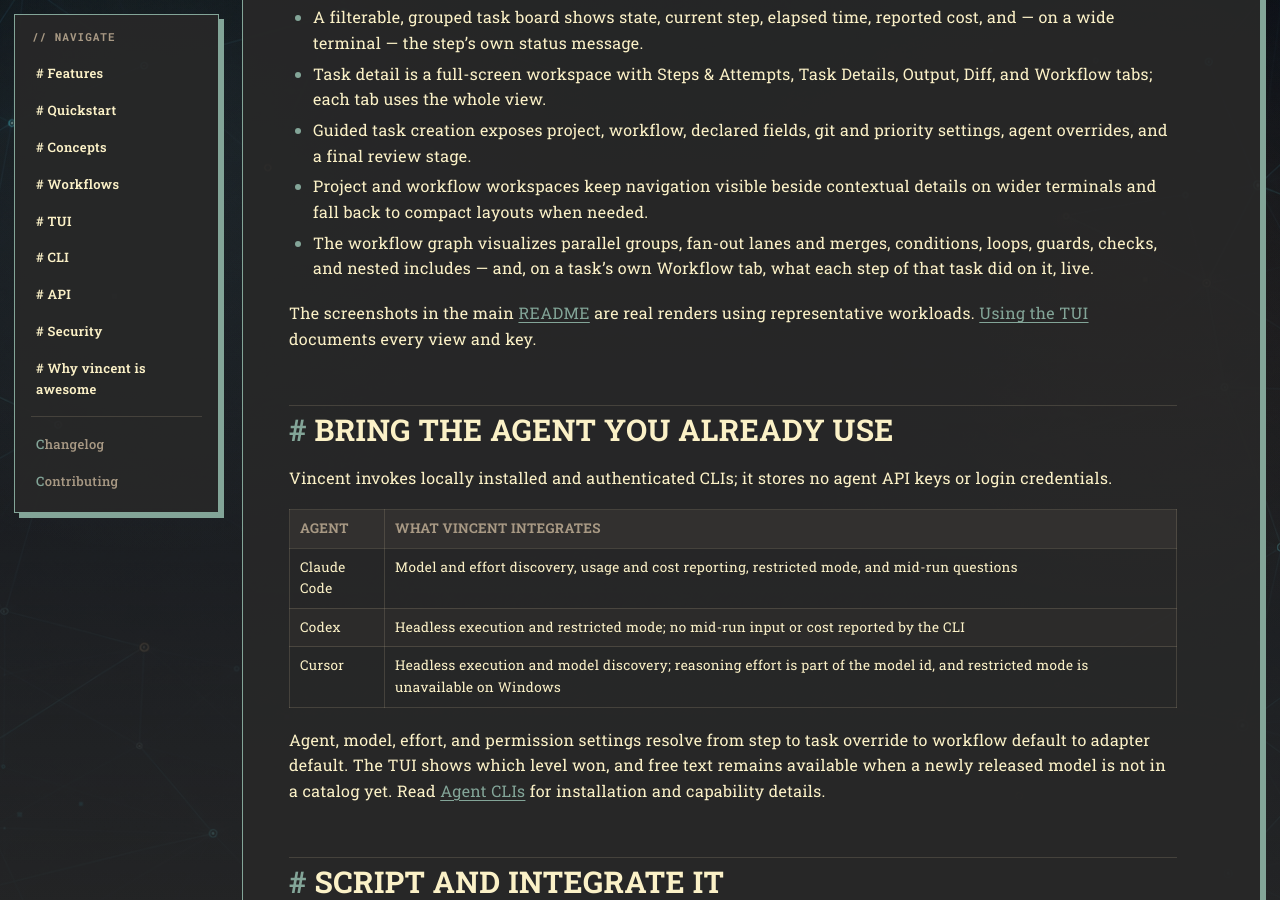
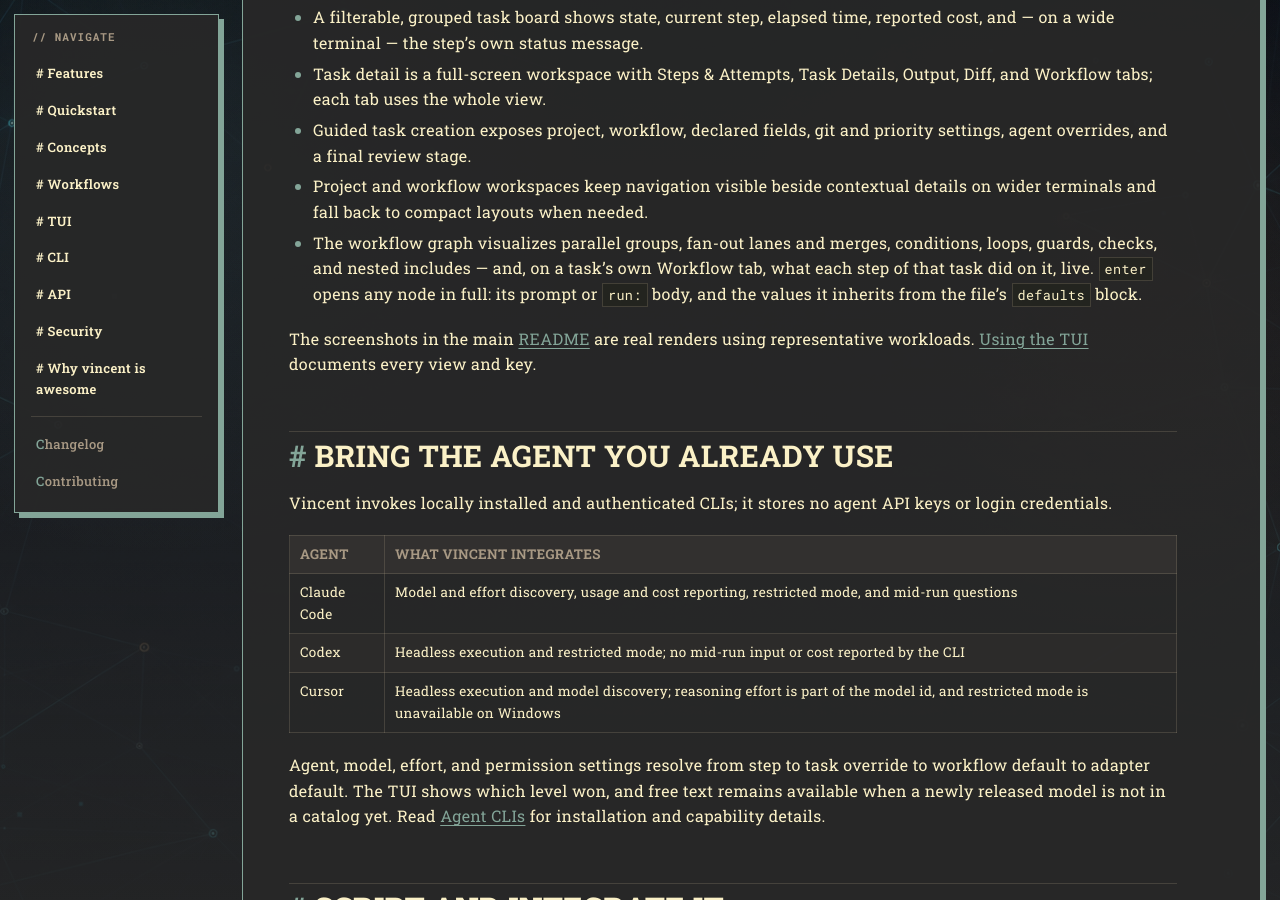
Before and after one commit to lezli01/vincent, a Jekyll site: the page built from docs/features.md, in a window 1280 px wide and 900 px high, scrolled down 4250 px. Built offline with Jekyll 4.4.1, drawn with Linux system fonts in a browser that asks for light colours; our own code applies the rules of GitHub Pages for plain Markdown files.

Commit message:
docs: name the step-detail popup where the graph is summarized
`docs/features.md` lists what the workflow graph shows and stopped at the
picture; `enter` opening a node in full is the part of it a reader is most
likely to want and was not on the page.

In `docs/guides/tui.md`, "a lane naming another workflow is one collapsed box;
opening it is not in this version" was written when nothing in the graph opened
anything. `enter` now opens every node, so say what is still missing: drawing
the referenced workflow's own graph in place. The spec's copy of the sentence
already says "opening it is navigation" and needs no change.

```diff
--- a/docs/features.md
+++ b/docs/features.md
@@ -170,7 +170,9 @@
   details on wider terminals and fall back to compact layouts when needed.
 - The workflow graph visualizes parallel groups, fan-out lanes and merges,
   conditions, loops, guards, checks, and nested includes — and, on a task's own
-  Workflow tab, what each step of that task did on it, live.
+  Workflow tab, what each step of that task did on it, live. `enter` opens any
+  node in full: its prompt or `run:` body, and the values it inherits from the
+  file's `defaults` block.
 
 The screenshots in the main [README](../README.md#tui-tour) are real renders
 using representative workloads. [Using the TUI](guides/tui.md) documents every
```
Also changed, not shown: docs/guides/tui.md (+2 -1 lines).
